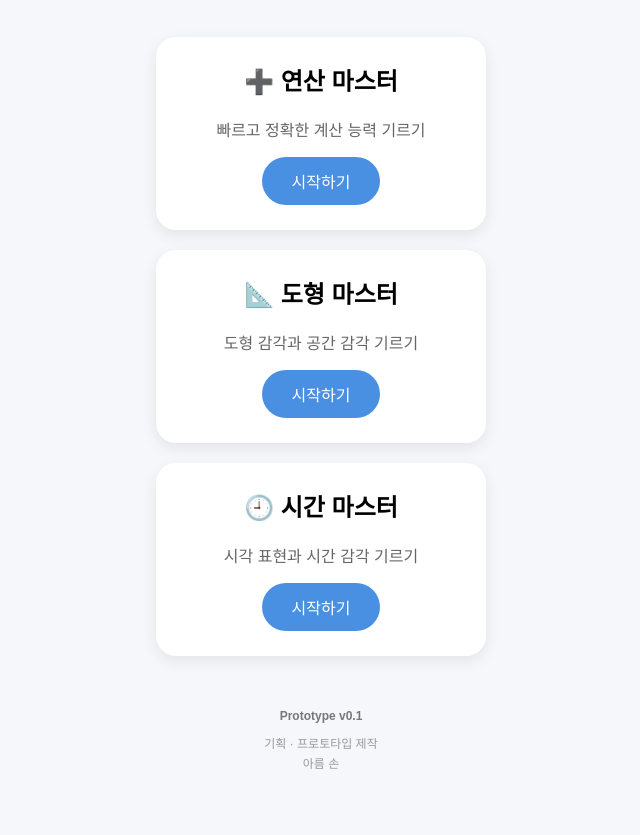
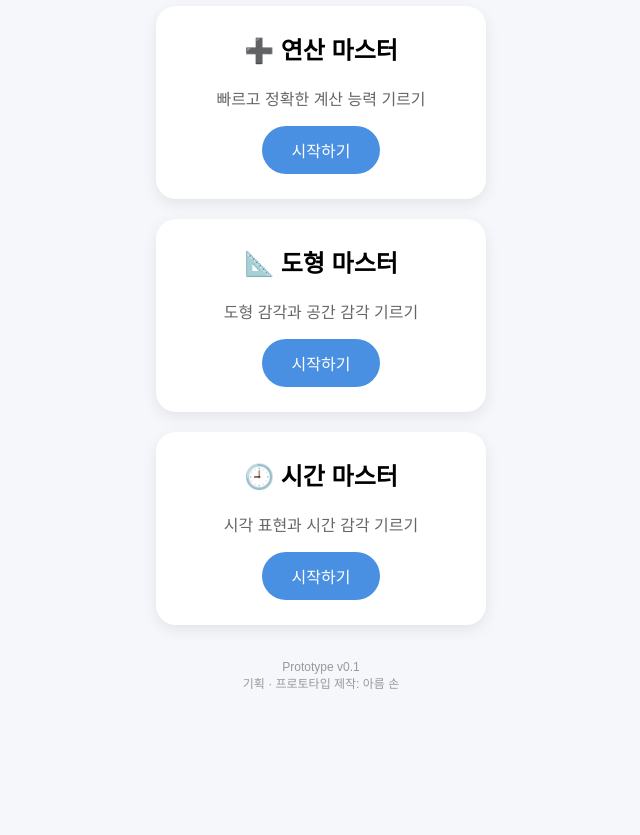
Before and after one commit to areums88-hue/math-playground, a plain HTML site: page index.html in a window 1280 px wide. Shown: the part 180-1015 px from the top of the page, without its empty margins (319-959 px from the left). After the commit the page ends 911 px from the top, so only its background shows below. Drawn offline with Linux system fonts and the light colour scheme.

Commit message:
Update index.html

```diff
--- a/index.html
+++ b/index.html
@@ -11,18 +11,19 @@ body {
     font-family: Arial, sans-serif;
     text-align: center;
     background: #f5f7fb;
-    padding: 40px 20px;
+    padding: 25px 20px;   /* 40px → 25px */
     margin: 0;
 }
 
 h1 {
     color: #333;
     font-size: 32px;
+    margin-bottom: 10px;
 }
 
 .subtitle {
     color: #666;
-    margin-bottom: 40px;
+    margin-bottom: 30px;  /* 40px → 30px */
 }
 
 .card {
@@ -61,18 +62,11 @@ a {
 }
 
 .prototype-footer {
-    margin-top: 50px;
-    margin-bottom: 20px;
+    margin-top: 35px;
+    margin-bottom: 15px;
     text-align: center;
     font-size: 12px;
-    line-height: 1.7;
     color: #999;
-}
-
-.prototype-footer .version {
-    font-weight: 600;
-    color: #777;
-    margin-bottom: 8px;
 }
 </style>
 
@@ -118,9 +112,8 @@ a {
 </div>
 
 <footer class="prototype-footer">
-    <div class="version">Prototype v0.1</div>
-    <div>기획 · 프로토타입 제작</div>
-    <div>아름 손</div>
+    Prototype v0.1<br>
+    기획 · 프로토타입 제작: 아름 손
 </footer>
 
 </body>
```
